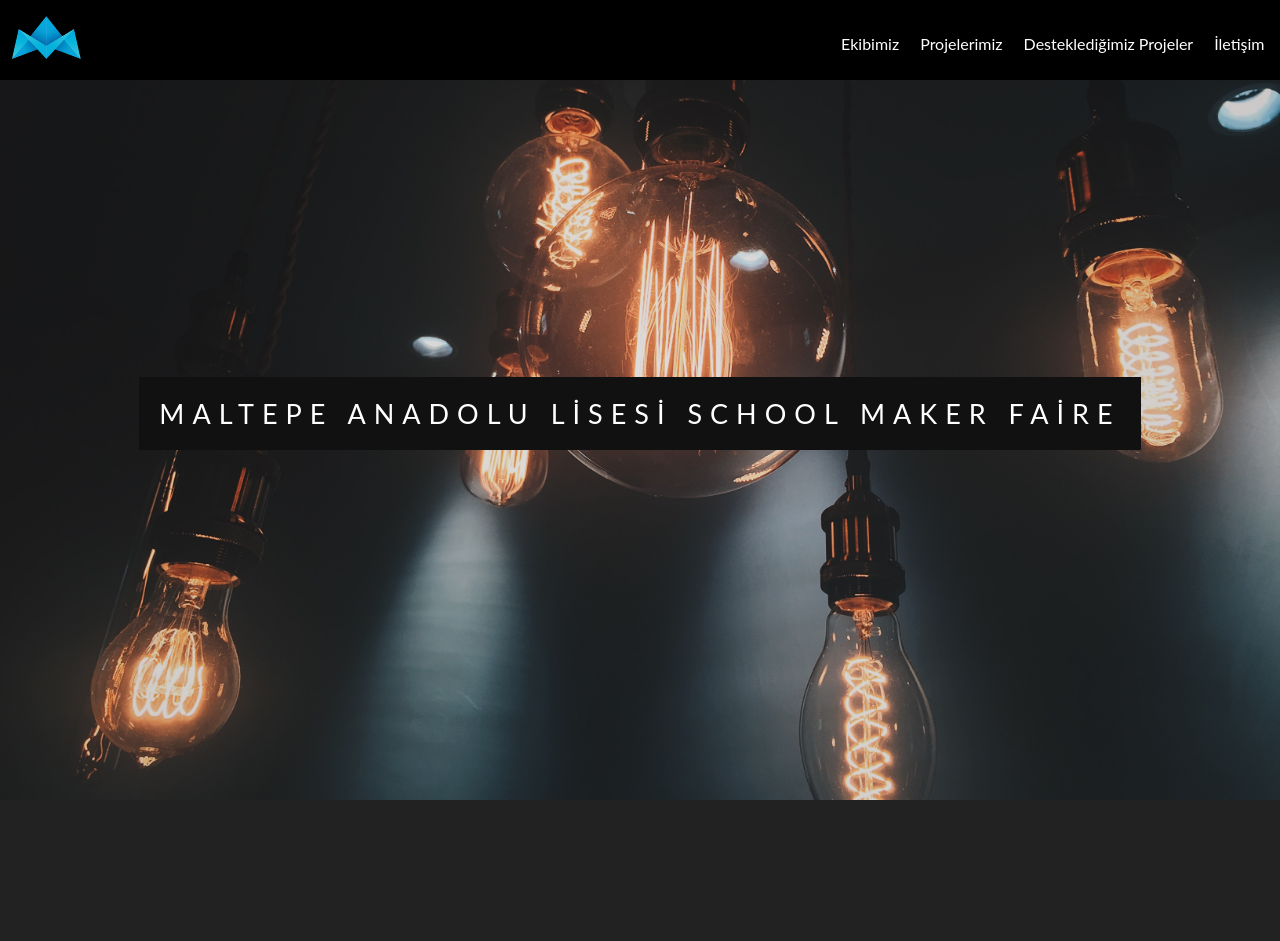
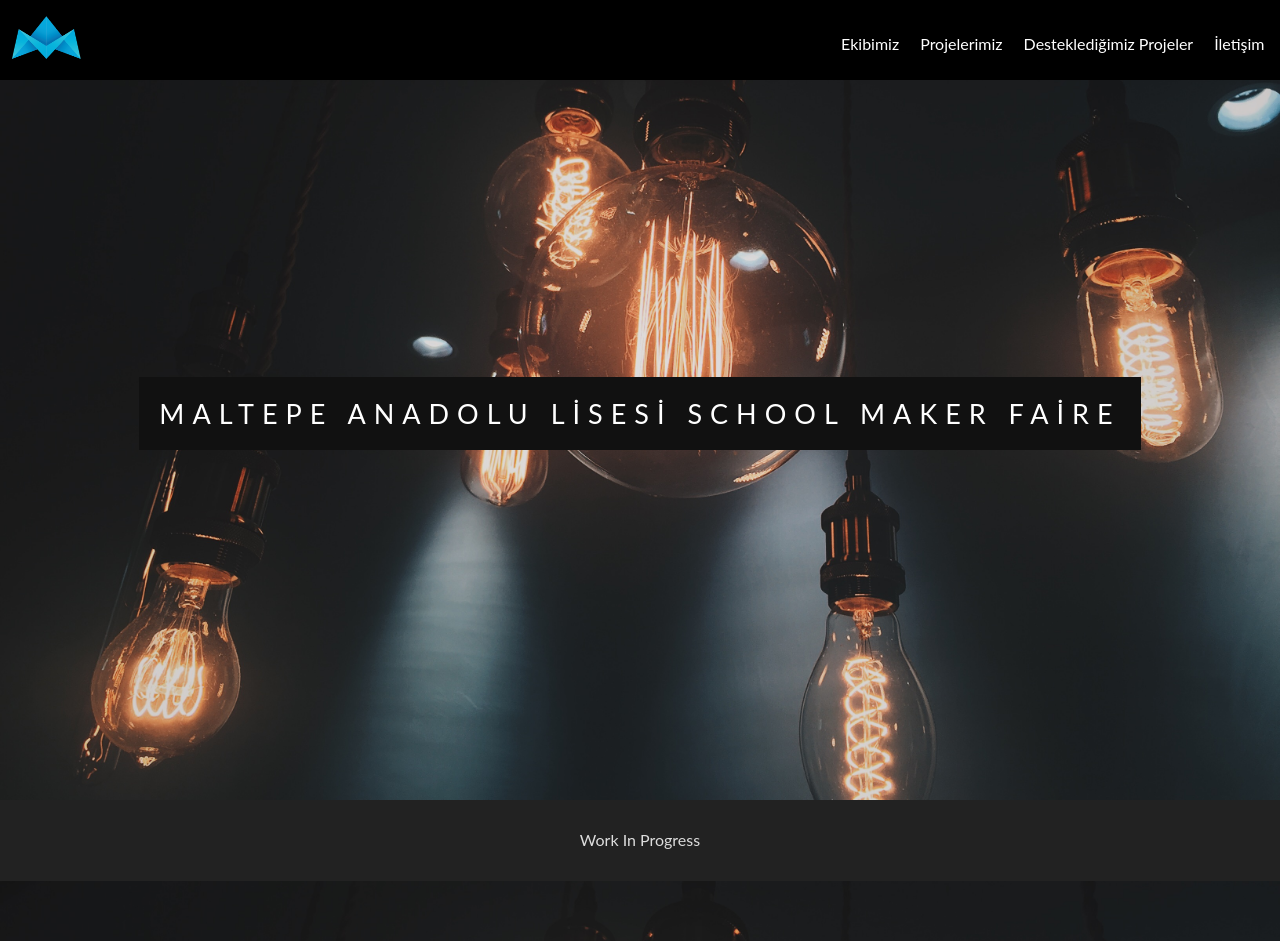
Before and after one commit to OzgurHasan/eskiwebsite, a plain HTML site: page makerfaire.html in a window 1280 px wide. Shown: the top 941 px of the page. Drawn offline with Linux system fonts and the light colour scheme.

Commit message:
.sectiond padding düzeltildi

```diff
--- a/css/style.css
+++ b/css/style.css
@@ -100,7 +100,7 @@ body, html{
 
 .sectiond{
   text-align: center;
-  padding: 600px 0px;
+  padding: 10px 0px;
   z-index: -2;
 }
 
```
